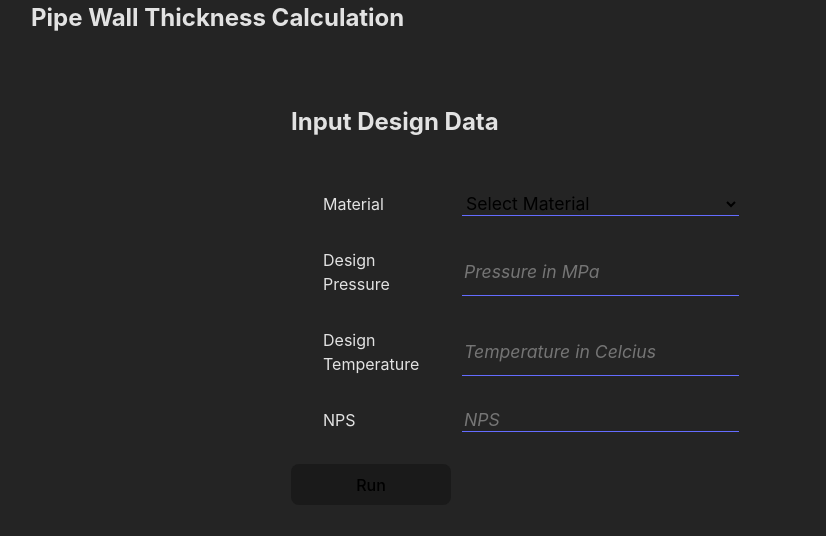
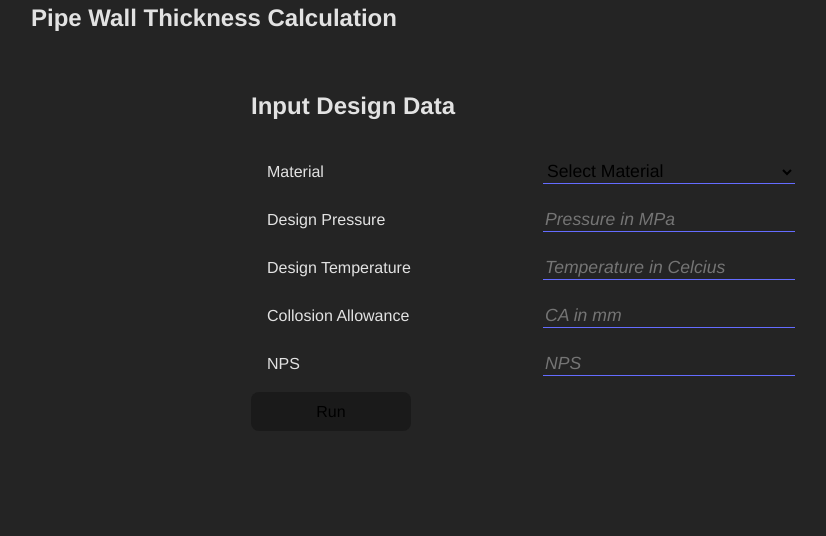
Before and after one commit to lnwchok/alwsmatl-python, a Flask app: page /wallthk in a window 1280 px wide. Shown: the part 16-552 px from the top of the page, without its empty margins (109-935 px from the left). Run offline with Flask 3, Linux system fonts and the light colour scheme.

Commit message:
update 18-Apr

```diff
--- a/src/libs/utils.py
+++ b/src/libs/utils.py
@@ -2,7 +2,12 @@
 def List_input_material():
     return {'a0a': 'A53B-SMLS', 'a1a': 'A53B-ERW', 'a0c': 'A106B', 'c0a': 'A312-TP304-SMLS', 'c1a': 'A312-TP304-EFW'}
 
+
 ### Allowance Stress
+import json
+import os
+from flask import url_for
+
 # Linear Interpolation
 # y = y 1 + ( x − x 1 ) ( y 2 − y 1 ) / x 2 − x 1.
 def LInterpolate(x: float, x1: float, x2: float, y1:float, y2:float) -> float:
@@ -27,7 +32,8 @@ def findTempLimit(Tin: float):
 
 # Find  Allowance Stress
 def findAllowStress(matl_code: str, T: float) -> float:
-    with open('src/matldata.json','r') as f:
+    dbfile = os.path.join(os.path.dirname(__file__), '..', 'static', 'db', 'matldata.json')
+    with open(dbfile,'r') as f:
         data = json.load(f)
     if matl_code.upper() not in data: return -1
             # return {"errorflag": True, "message":  "Material " + matl_code + " is not found"}
--- a/src/routes.py
+++ b/src/routes.py
@@ -14,11 +14,17 @@ def main():
 def wallcalc():
     if request.method == 'POST':
         material = request.form['material']
-        d_p = request.form['d_p']
-        d_t = request.form['d_t']
+        d_p = float(request.form['d_p'])
+        d_t = float(request.form['d_t'])
         nps = request.form['nps']
 
+        # Define Stress
+        stress = libs.findAllowStress(material,d_t)
+        # Define E, W, Y-factor
+        Ef = 0
+        Wf = 0
+        Yf = 0
 
-        return request.form['material']
+        return "Stress = {:.2f}".format(stress)
     else:
         return render_template('wall.html', materials=libs.List_input_material())
--- a/src/static/css/style.css
+++ b/src/static/css/style.css
@@ -4,7 +4,8 @@
 
 body {
   inset: 0;
-  font-family: Inter, system-ui, Avenir, Helvetica, Arial, sans-serif;
+  /* font-family: Inter, system-ui, Avenir, Helvetica, Arial, sans-serif; */
+  font-family: Helvetica, Arial, sans-serif;
   line-height: 1.5;
   font-weight: 400;
 
@@ -71,17 +72,17 @@ button:focus-visible {
 }
 
 .input-wrapper {
-  width: 30rem;
+  width: 35rem;
   margin: 0 auto;
-  padding: 2rem 0;
+  padding: 1rem 0;
 }
 
 .input-data {
   width: 100%;
   display: grid;
-  gap: 2rem;
+  gap: 1.5rem;
   grid-template-columns: 1fr 1fr;
-  padding: 2rem;
+  padding: 1rem;
 
 }
 
--- a/src/templates/wall.html
+++ b/src/templates/wall.html
@@ -21,6 +21,8 @@
             <input type="text" name="d_p" placeholder="Pressure in MPa" required/>
             <label for="d_t">Design Temperature</label>
             <input type="text" name="d_t" placeholder="Temperature in Celcius" required/>
+            <label for="nps">Collosion Allowance</label>
+            <input type="text" name="d_c" placeholder="CA in mm" required/>
             <label for="nps">NPS</label>
             <input type="text" name="nps" placeholder="NPS" required/>
         </div>
```
